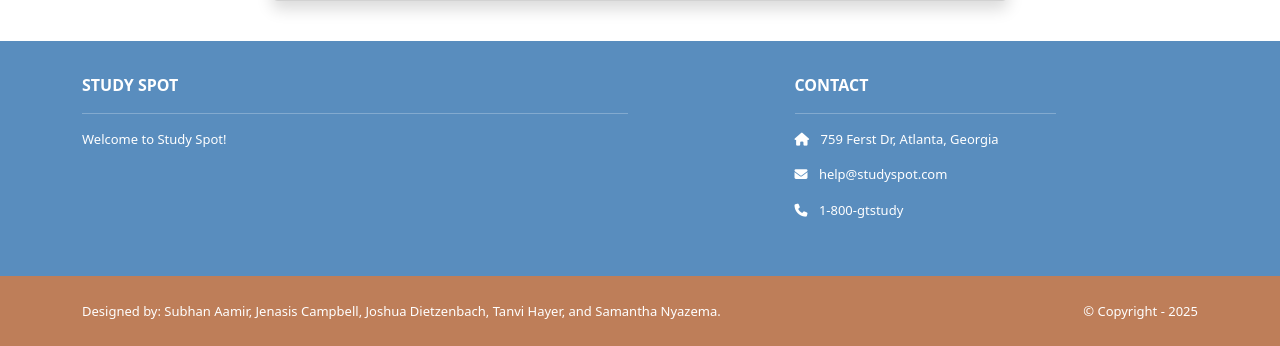
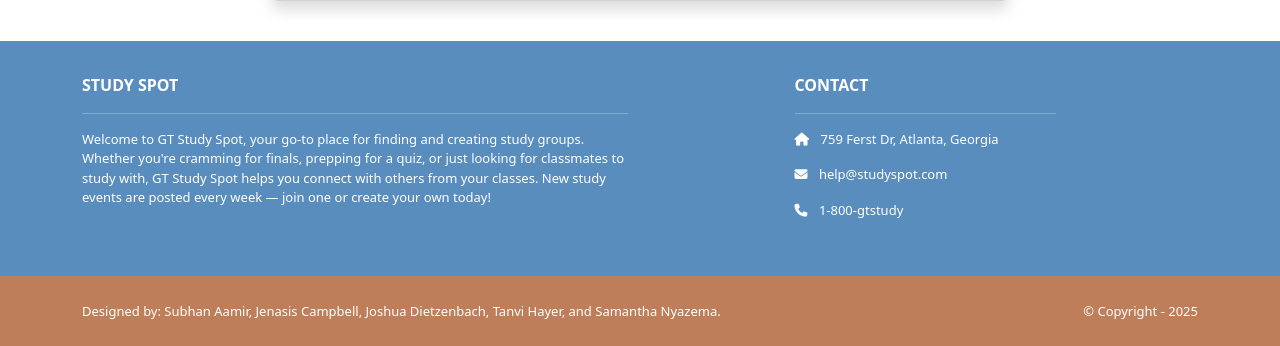
Before and after one commit to mercuryacid567/studySpot, a Django app: page /accounts/signup in a window 1280 px wide. Shown: the part 550-896 px from the top of the page. Run offline with Django 5.2, Linux system fonts and the light colour scheme; some libraries are stand-ins or nearby versions.

Commit message:
Home page description

```diff
--- a/studySpot/templates/base.html
+++ b/studySpot/templates/base.html
@@ -52,7 +52,9 @@
             <b>STUDY SPOT</b>
             <hr />
             <p>
-              Welcome to Study Spot!
+              Welcome to GT Study Spot, your go-to place for finding and creating study groups.
+              Whether you're cramming for finals, prepping for a quiz, or just looking for classmates to study with, GT Study Spot helps you connect with others from your classes.
+              New study events are posted every week — join one or create your own today!
             </p>
           </div>
           <div class="col-md-3 col-lg-3 col-xl-3 mx-auto mb-4">
```
Also changed, not shown: db.sqlite3.
